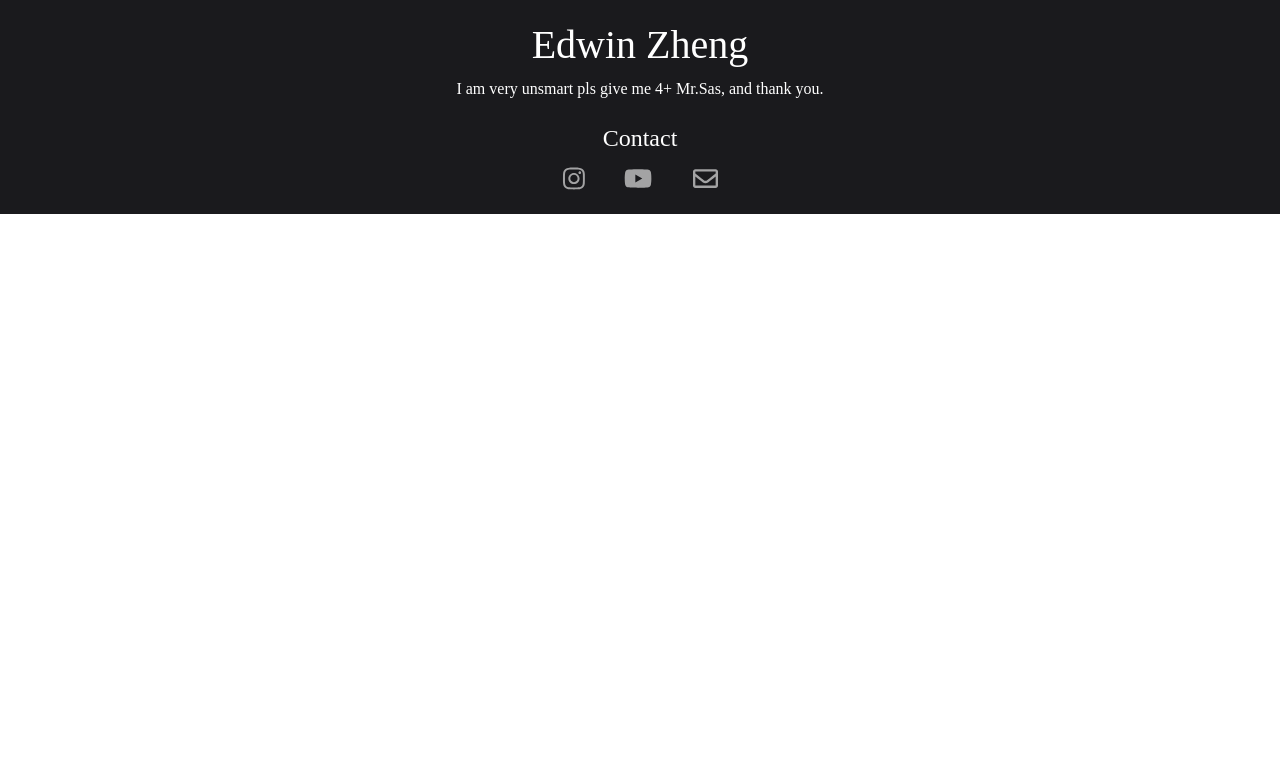
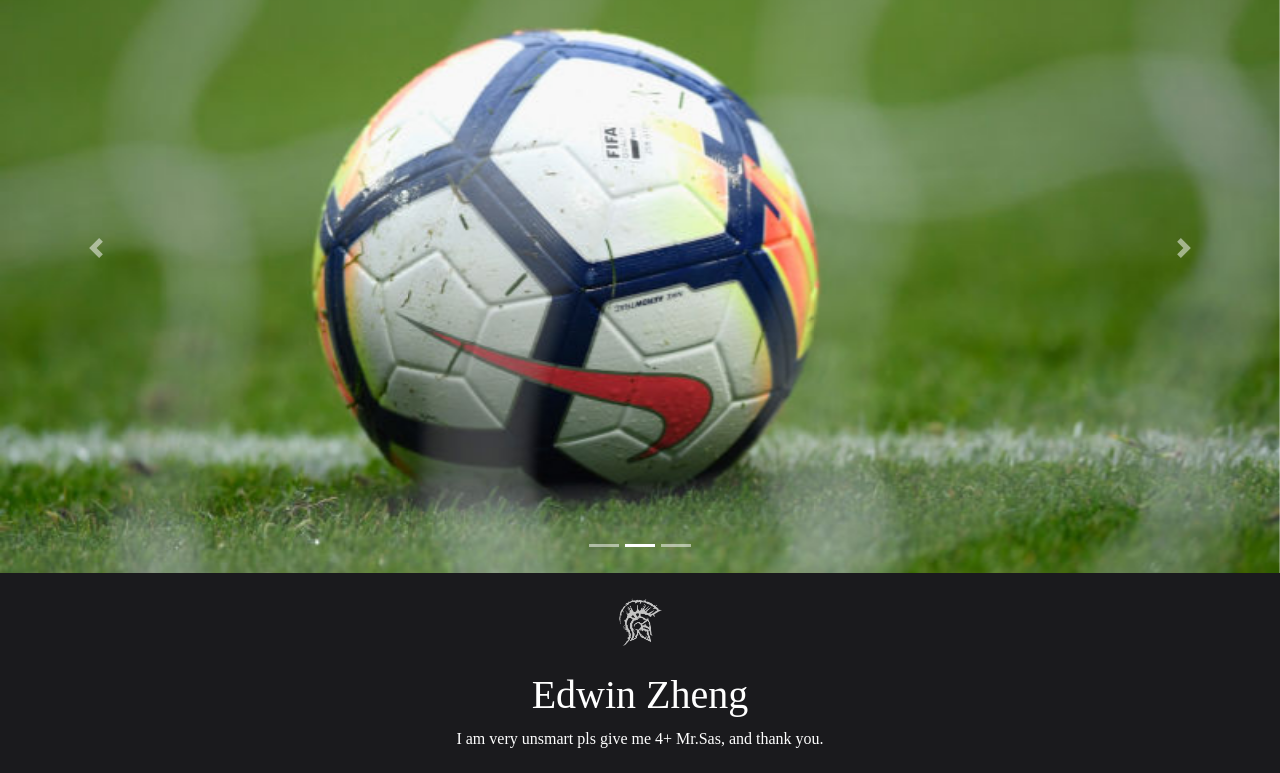
Before and after one commit to Lucien950/Grade9, a plain HTML site: page Personal Website/About Me/about.html in a window 1280 px wide. Shown: the part 1037-1810 px from the top of the page. Before the commit the page ends 1251 px from the top, so only its background shows below. Drawn offline with nearby package versions, Linux system fonts and the light colour scheme; files whose address does not match are found by name; a web font is replaced by a local one.

Commit message:
Summary(Required)

```diff
--- a/Personal Website/About Me/about.css
+++ b/Personal Website/About Me/about.css
@@ -110,3 +110,10 @@ body::-webkit-scrollbar-thumb:hover{
   background-image: url("../images/Banner.jpg");
   width:5%;
 }
+
+.carousel-slide{
+  height: 650px;
+}
+.carousel-inner{
+  height: 650px;
+}
--- a/Personal Website/About Me/about.html
+++ b/Personal Website/About Me/about.html
@@ -52,7 +52,38 @@
 
 		<!--Banner-->
 		<img src = "https://static1.squarespace.com/static/58efd265bf629a9dbf53c01b/t/59f35ef3652deaab953145cf/1509121788683/A+Few+Facts+About+Me.png" style = "width:100%;"></img>
+		<div id="carouselExampleIndicators" class="carousel slide" data-ride="carousel">
+		  <ol class="carousel-indicators">
+		    <li data-target="#carouselExampleIndicators" data-slide-to="0" class="active"></li>
+		    <li data-target="#carouselExampleIndicators" data-slide-to="1"></li>
+		    <li data-target="#carouselExampleIndicators" data-slide-to="2"></li>
+		  </ol>
 
+		  <div class="carousel-inner">
+			   <div class="carousel-item active">
+			     <img src="../images/coding.jpg" class="d-block w-100" alt="...">
+			   </div>
+
+			   <div class="carousel-item">
+			     <img src="../images/soccer.jpg" class="d-block w-100" alt="...">
+			   </div>
+
+			   <div class="carousel-item">
+		      <img src="../images/reddit.jpg" class="d-block w-100" alt="...">
+		    </div>
+		  </div>
+
+		  <a class="carousel-control-prev" href="#carouselExampleIndicators" role="button" data-slide="prev">
+		    <span class="carousel-control-prev-icon" aria-hidden="true"></span>
+		    <span class="sr-only">Previous</span>
+		  </a>
+
+		  <a class="carousel-control-next" href="#carouselExampleIndicators" role="button" data-slide="next">
+			   <span class="carousel-control-next-icon" aria-hidden="true"></span>
+			   <span class="sr-only">Next</span>
+			 </a>
+
+		</div>
 		<footer>
 			<div class="d-flex flex-row justify-content-center bg-dark1">
 
```
Also changed, not shown: Personal Website/images/Coding.jpg (added), Personal Website/images/Reddit.jpg (added), Personal Website/images/Soccer.jpg (added), Personal Website/images/SpaceShip.png (added), 1 other file.
